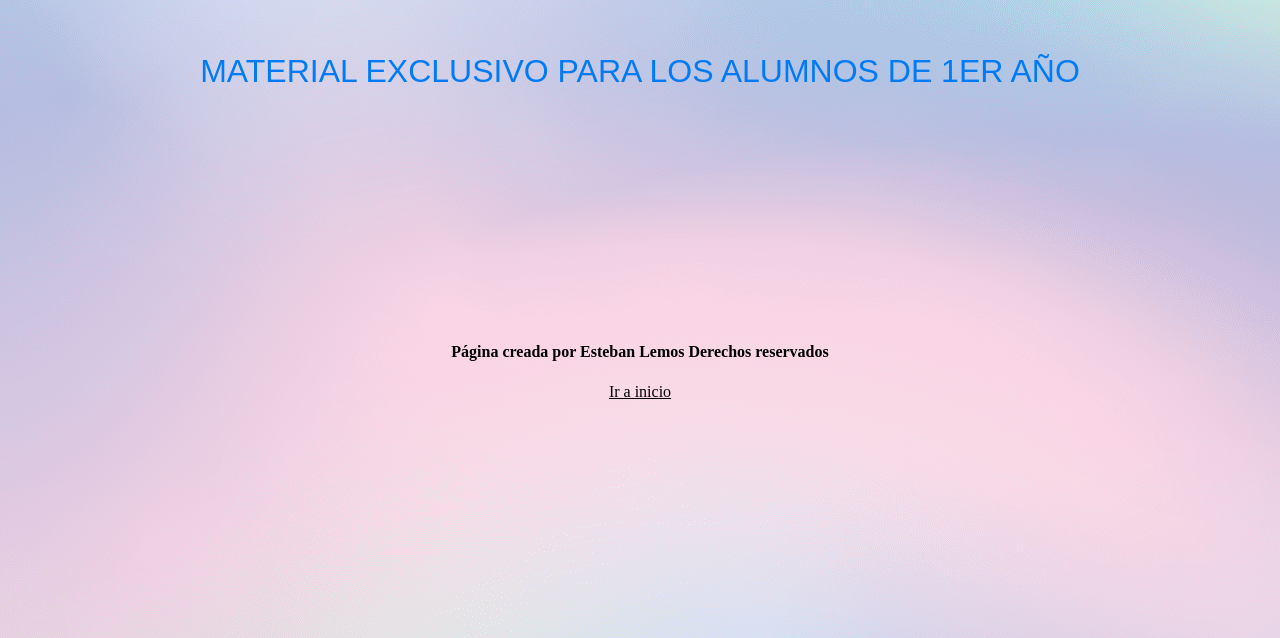
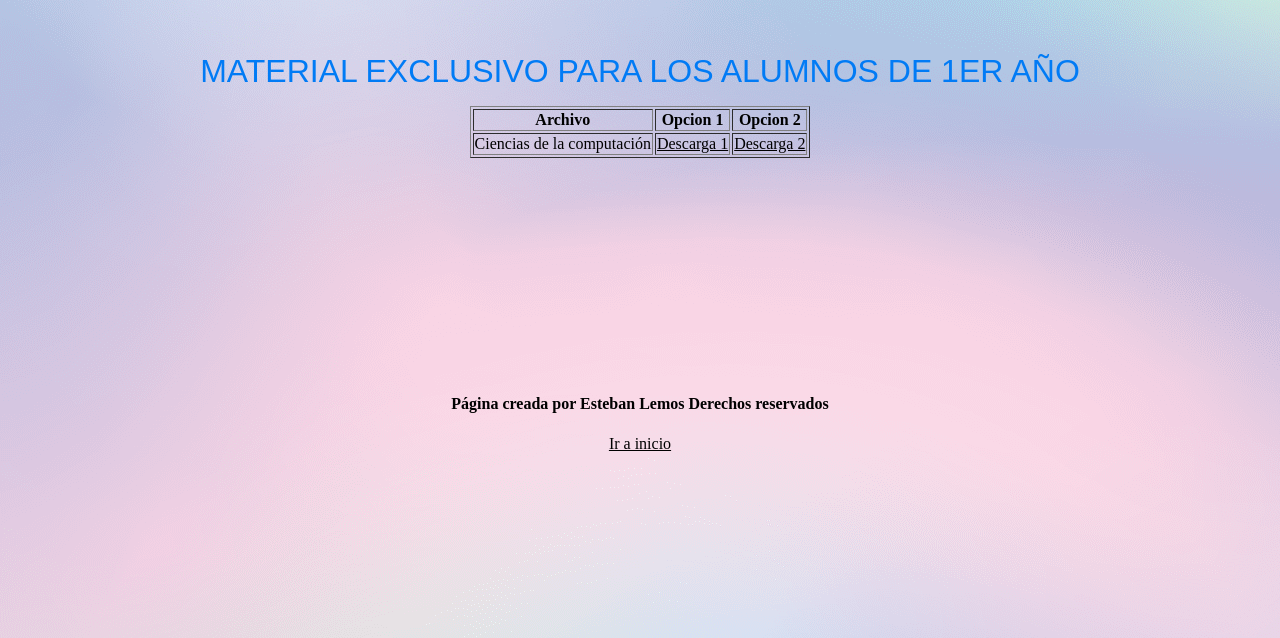
Before and after one commit to estebanlemos5/estebanlemos5.github.io, a plain HTML site: page primeros.html in a window 1280 px wide. Shown: the part 162-800 px from the top of the page. Drawn offline with Linux system fonts and the light colour scheme.

Commit message:
Add files via upload

```diff
--- a/primeros.html
+++ b/primeros.html
@@ -24,6 +24,18 @@
 			<font face="sans-serif" color="#017bf5" size="6"> MATERIAL EXCLUSIVO PARA LOS ALUMNOS DE 1ER AÑO </font>
 		</p>
 
+		<table align="center" border="1">
+			<tr>
+				<th size="6">Archivo</th>
+				<th>Opcion 1</th>
+				<th>Opcion 2</th>
+			</tr>
+			<tr>
+				<td>Ciencias de la computación</td>
+				<td><a href="docus/cienCompu.pptx">Descarga 1</a></td>
+				<td><a href="#">Descarga 2</a></td>
+			</tr>
+		</table>
 
 	</div>
 	<br><br><br><br><br><br><br><br><br><br><br><br>
```
Also changed, not shown: 1 other file.
